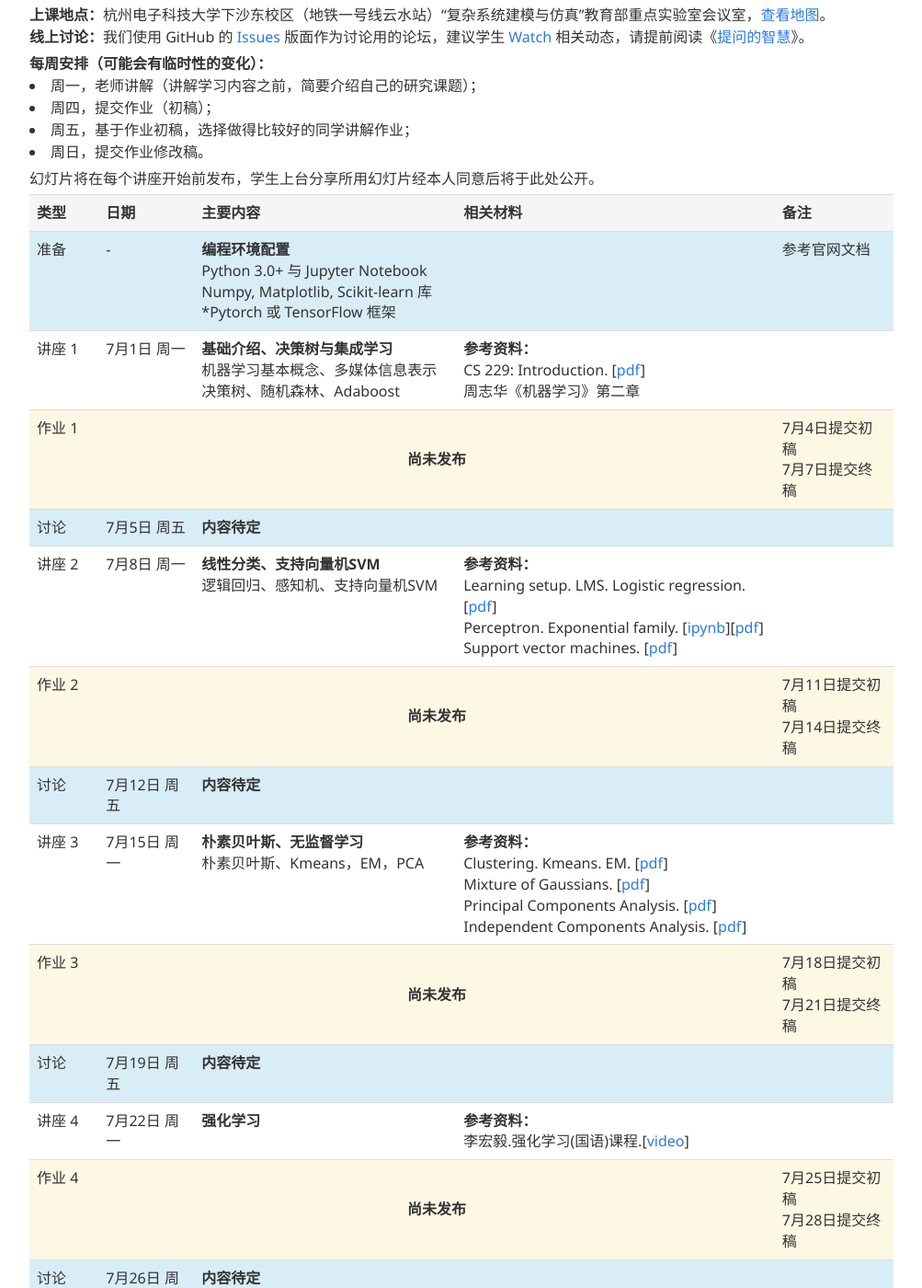
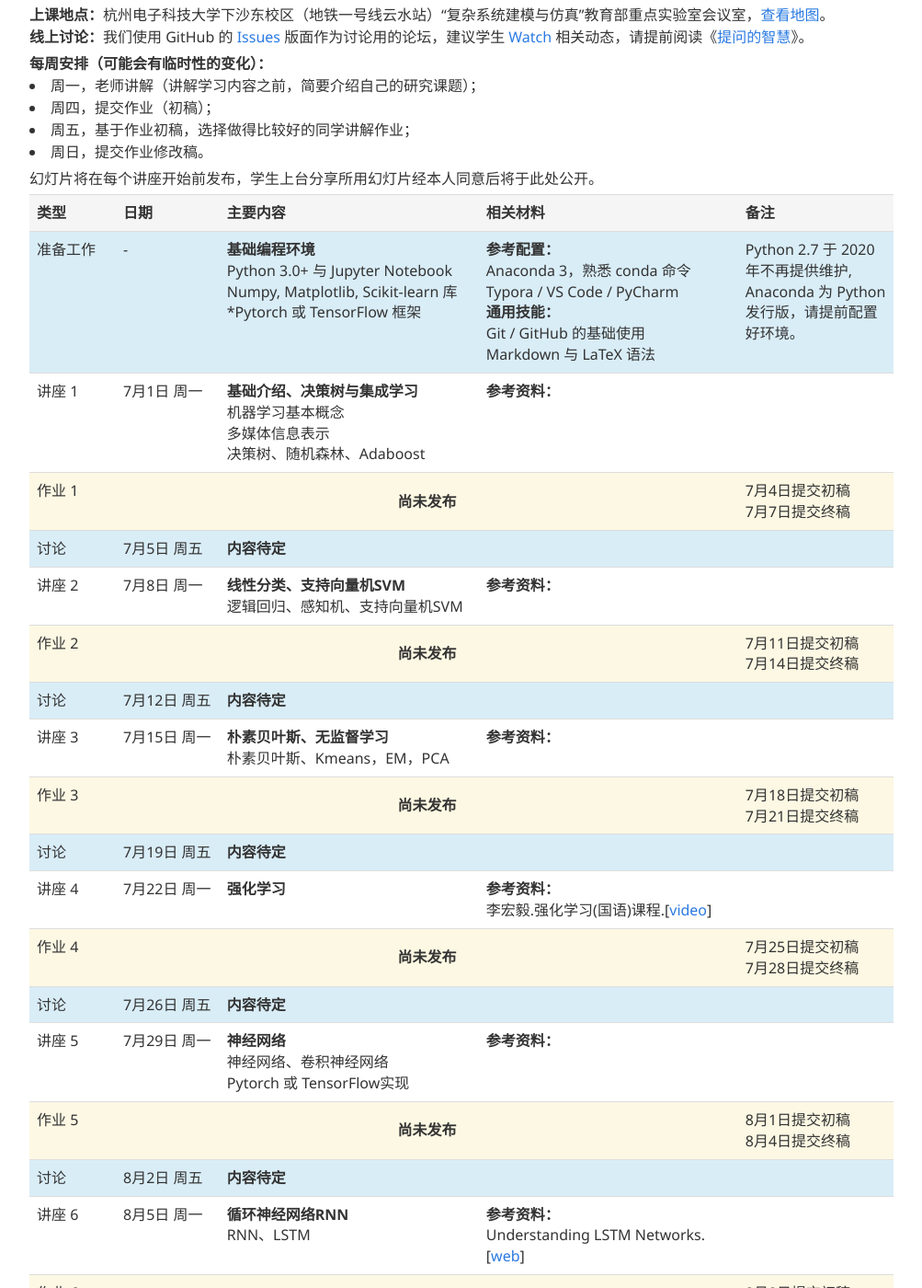
Before and after one commit to HDUMIL/summer-school, a Jekyll site: the page built from index.html, in a window 1280 px wide and 1400 px high, scrolled down 257 px. Shown: the whole window at 92% size, without its empty margins (138-1141 px from the left). Built offline with Jekyll 4.4.1, drawn with Linux system fonts in a browser that asks for light colours; nearby versions of some CDN libraries; some of the changed text lies outside the part shown.

```diff
--- a/_includes/head.html
+++ b/_includes/head.html
@@ -7,7 +7,8 @@
     <link rel="canonical" href="{{ page.url | replace:'index.html','' | prepend: site.baseurl | prepend: site.url }}">
 
     <!-- Favicon Setting -->
-    <link rel="shortcut icon" type="image/x-icon" href="favicon.ico">
+    <link rel="icon" type="image/x-icon" href="/assets/img/favicon.ico">
+    <link rel="shortcut icon" type="image/x-icon" href="/assets/img/favicon.ico">
 
     <!-- Boostrap -->
     <link rel="stylesheet" href="https://maxcdn.bootstrapcdn.com/bootstrap/3.2.0/css/bootstrap.min.css">
@@ -17,6 +18,6 @@
     <link rel="stylesheet" href="https://cdn.bootcss.com/font-awesome/5.8.2/css/all.min.css">
 
     <!-- Custom CSS -->
-    <link rel="stylesheet" type='text/css' href="{{ "/assets/css/main.css" | prepend: site.baseurl }}">
+    <link rel="stylesheet" href="{{ "/assets/css/main.css" | prepend: site.baseurl }}">
 
 </head>
--- a/_includes/instructor.html
+++ b/_includes/instructor.html
@@ -1,7 +1,7 @@
 <div class="row">
     <div class="col-md-8">
         <h2 class="module-header">讲师</h2>
-        <div class="instructor">
+        <div class="instructor" id="junyu">
             <a href="http://mil.hdu.edu.cn/people/jun_yu/index.html" target="_blank">
                 <div class="instructorphoto">
                     <img class="img-hover" src="assets/img/junyu.png">
@@ -10,7 +10,7 @@
             </a>
             <br>
         </div>
-        <div class="instructor">
+        <div class="instructor" id="feigao">
             <a href="http://mil.hdu.edu.cn/people/fei_gao/index.html" target="_blank">
                 <div class="instructorphoto">
                     <img class="img-hover" src="assets/img/feigao.png">
@@ -19,7 +19,7 @@
             </a>
             <br>
         </div>
-        <div class="instructor">
+        <div class="instructor" id="mintan">
             <a href="http://mil.hdu.edu.cn/people/min_tan/index.html" target="_blank">
                 <div class="instructorphoto">
                     <img class="img-hover" src="assets/img/mintan.png">
@@ -28,7 +28,7 @@
             </a>
             <br>
         </div>
-        <div class="instructor">
+        <div class="instructor" id="zhouyu">
             <a href="http://mil.hdu.edu.cn/people/zhou_yu/index.html" target="_blank">
                 <div class="instructorphoto">
                     <img class="img-hover" src="assets/img/zhouyu.png">
@@ -37,7 +37,7 @@
             </a>
             <br>
         </div>
-        <div class="instructor">
+        <div class="instructor" id="suguozhu">
             <a href="http://mil.hdu.edu.cn/people/suguo_zhu/index.html" target="_blank">
                 <div class="instructorphoto">
                     <img class="img-hover" src="assets/img/suguozhu.png">
@@ -46,7 +46,7 @@
             </a>
             <br>
         </div>
-        <div class="instructor">
+        <div class="instructor" id="maoyingqiao">
             <a href="http://mil.hdu.edu.cn/people/maoying_qiao/index.html" target="_blank">
                 <div class="instructorphoto">
                     <img class="img-hover" src="assets/img/maoyingqiao.png">
@@ -55,7 +55,7 @@
             </a>
             <br>
         </div>
-        <div class="instructor">
+        <div class="instructor" id="zhenzhongkuang">
             <a href="http://mil.hdu.edu.cn/people/zhenzhong_kuang/index.html" target="_blank">
                 <div class="instructorphoto">
                     <img class="img-hover" src="assets/img/zhenzhongkuang.png">
@@ -64,7 +64,7 @@
             </a>
             <br>
         </div>
-        <div class="instructor">
+        <div class="instructor" id="xiaolinggu">
             <a href="http://mil.hdu.edu.cn/people/xiaoling_gu/index.html" target="_blank">
                 <div class="instructorphoto">
                     <img class="img-hover" src="assets/img/xiaolinggu.png">
@@ -77,7 +77,7 @@
 
     <div class="col-md-2">
         <h2 class="module-header">助教</h2>
-        <div class="instructor">
+        <div class="instructor" id="xiaoweicao">
             <a href="https://accepteddoge.com/" target="_blank">
                 <div class="instructorphoto">
                     <img class="img-hover" src="assets/img/xiaoweicao.png">
--- a/_includes/schedule.html
+++ b/_includes/schedule.html
@@ -5,27 +5,32 @@
 <table class="table">
     <tbody>
         <tr class="active">
-            <th>类型</th>
-            <th>日期</th>
-            <th>主要内容</th>
-            <th>相关材料</th>
-            <th>备注</th>
+            <th style="width:10%;">类型</th>
+            <th style="width:12%;">日期</th>
+            <th style="width:30%;">主要内容</th>
+            <th style="width:30%;">相关材料</th>
+            <th style="width:18%;">备注</th>
         </tr>
 
         <tr class="info">
-            <td>准备</td>
+            <td>准备工作</td>
             <td>-</td>
             <td>
-                <b>编程环境配置</b> <br>
+                <b>基础编程环境</b> <br>
                 Python 3.0+ 与 Jupyter Notebook<br>
                 Numpy, Matplotlib, Scikit‐learn 库<br>
                 *Pytorch 或 TensorFlow 框架
             </td>
             <td>
-
+                <b>参考配置：</b><br>
+                Anaconda 3，熟悉 conda 命令<br>
+                Typora / VS Code / PyCharm<br>
+                <b>通用技能：</b> <br>
+                Git / GitHub 的基础使用<br>
+                Markdown 与 LaTeX 语法
             </td>
             <td>
-                参考官网文档
+                Python 2.7 于 2020 年不再提供维护, Anaconda 为 Python 发行版，请提前配置好环境。
             </td>
         </tr>
 
@@ -34,14 +39,12 @@
             <td>7月1日 周一</td>
             <td>
                 <b>基础介绍、决策树与集成学习</b> <br>
-                机器学习基本概念、多媒体信息表示 <br>
+                机器学习基本概念<br>
+                多媒体信息表示 <br>
                 决策树、随机森林、Adaboost
             </td>
             <td>
                 <b>参考资料：</b> <br>
-                CS 229: Introduction. [<a href="http://cs229.stanford.edu/notes-spring2019/lecture1_slide.pdf"
-                    target="_blank">pdf</a>]<br>
-                周志华《机器学习》第二章<br>
             </td>
             <td>
             </td>
@@ -77,13 +80,6 @@
             </td>
             <td>
                 <b>参考资料：</b> <br>
-                Learning setup. LMS. Logistic regression. [<a
-                    href="http://cs229.stanford.edu/notes-spring2019/cs229-notes1.pdf" target="_blank">pdf</a>]<br>
-                Perceptron. Exponential family. [<a href="http://cs229.stanford.edu/notes-spring2019/Perceptron.ipynb"
-                    target="_blank">ipynb</a>][<a href="http://cs229.stanford.edu/notes-spring2019/MaxEnt.pdf"
-                    target="_blank">pdf</a>]<br>
-                Support vector machines. [<a href="http://cs229.stanford.edu/notes-spring2019/cs229-notes3.pdf"
-                    target="_blank">pdf</a>]<br>
             </td>
             <td>
             </td>
@@ -119,14 +115,6 @@
             </td>
             <td>
                 <b>参考资料：</b> <br>
-                Clustering. K­means. EM. [<a href="http://cs229.stanford.edu/notes-spring2019/cs229-notes7a.pdf"
-                    target="_blank">pdf</a>]<br>
-                Mixture of Gaussians. [<a href="http://cs229.stanford.edu/notes-spring2019/cs229-notes7b.pdf"
-                    target="_blank">pdf</a>]<br>
-                Principal Components Analysis. [<a href="http://cs229.stanford.edu/notes-spring2019/cs229-notes10.pdf"
-                    target="_blank">pdf</a>]<br>
-                Independent Components Analysis. [<a href="http://cs229.stanford.edu/notes-spring2019/cs229-notes11.pdf"
-                    target="_blank">pdf</a>]<br>
             </td>
             <td>
             </td>
@@ -198,17 +186,6 @@
             </td>
             <td>
                 <b>参考资料：</b> <br>
-                NN architecture. [<a href="http://cs229.stanford.edu/notes-spring2019/cs229-notes-deep_learning.pdf"
-                    target="_blank">pdf</a>]<br>
-                Forward/Back propagation. [<a href="http://cs229.stanford.edu/notes-spring2019/backprop.pdf"
-                    target="_blank">pdf</a>]<br>
-                Learning Theory. Bias/ Variance. [<a href="http://cs229.stanford.edu/notes-spring2019/cs229-notes4.pdf"
-                    target="_blank">pdf</a>][<a href="http://cs229.stanford.edu/section/error-analysis.pdf"
-                    target="_blank">pdf</a>][<a
-                    href="http://cs229.stanford.edu/notes-spring2019/addendum_bias_variance.pdf"
-                    target="_blank">pdf</a>]<br>
-                Regularization. Feature/ Model selection. [<a href="http://cs229.stanford.edu/notes/cs229-notes5.pdf"
-                    target="_blank">pdf</a>]
             </td>
             <td>
             </td>
--- a/_layouts/default.html
+++ b/_layouts/default.html
@@ -15,12 +15,10 @@
 
     {% include footer.html %}
 
-    <!-- jQuery and Boostrap -->
+    <!-- jQuery / Boostrap / Mathjax -->
     <script src="https://cdn.bootcss.com/jquery/3.4.1/jquery.min.js"></script>
     <script src="https://maxcdn.bootstrapcdn.com/bootstrap/3.2.0/js/bootstrap.min.js"></script>
-
-    <!-- Mathjax -->
-    <script type="text/javascript" src="//cdnjs.cloudflare.com/ajax/libs/mathjax/2.7.1/MathJax.js?config=TeX-AMS-MML_HTMLorMML"></script>
+    <script src="https://cdn.bootcss.com/mathjax/2.7.5/latest.js?config=TeX-AMS-MML_HTMLorMML"> </script>
 </body>
 
 </html>
```
Also changed, not shown: README.md, assets/img/favicon.ico (added), favicon.ico (deleted).
